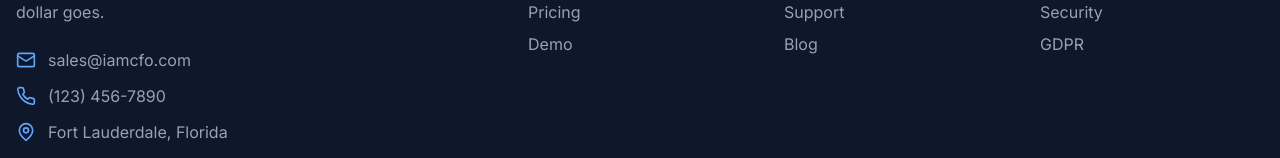
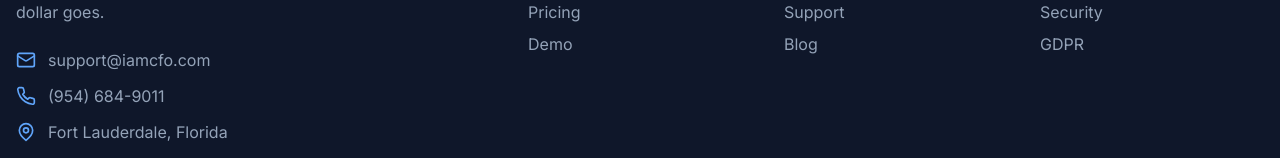
Before and after one commit to Gpober/iamcfo-platform, a Next.js app: page / in a window 1280 px wide. Shown: the part 8669-8827 px from the top of the page. Built offline with nearby package versions, Linux system fonts and the light colour scheme.

Commit message:
Update footer.tsx

```diff
--- a/components/footer.tsx
+++ b/components/footer.tsx
@@ -41,14 +41,14 @@ export function Footer() {
             <div className="space-y-3">
               <div className="flex items-center gap-3 text-slate-400">
                 <Mail className="w-5 h-5 text-blue-400" />
-                <a href="mailto:sales@iamcfo.com" className="hover:text-white transition-colors">
-                  sales@iamcfo.com
+                <a href="mailto:support@iamcfo.com" className="hover:text-white transition-colors">
+                  support@iamcfo.com
                 </a>
               </div>
               <div className="flex items-center gap-3 text-slate-400">
                 <Phone className="w-5 h-5 text-blue-400" />
                 <a href="tel:+1234567890" className="hover:text-white transition-colors">
-                  (123) 456-7890
+                  (954) 684-9011
                 </a>
               </div>
               <div className="flex items-center gap-3 text-slate-400">
```
